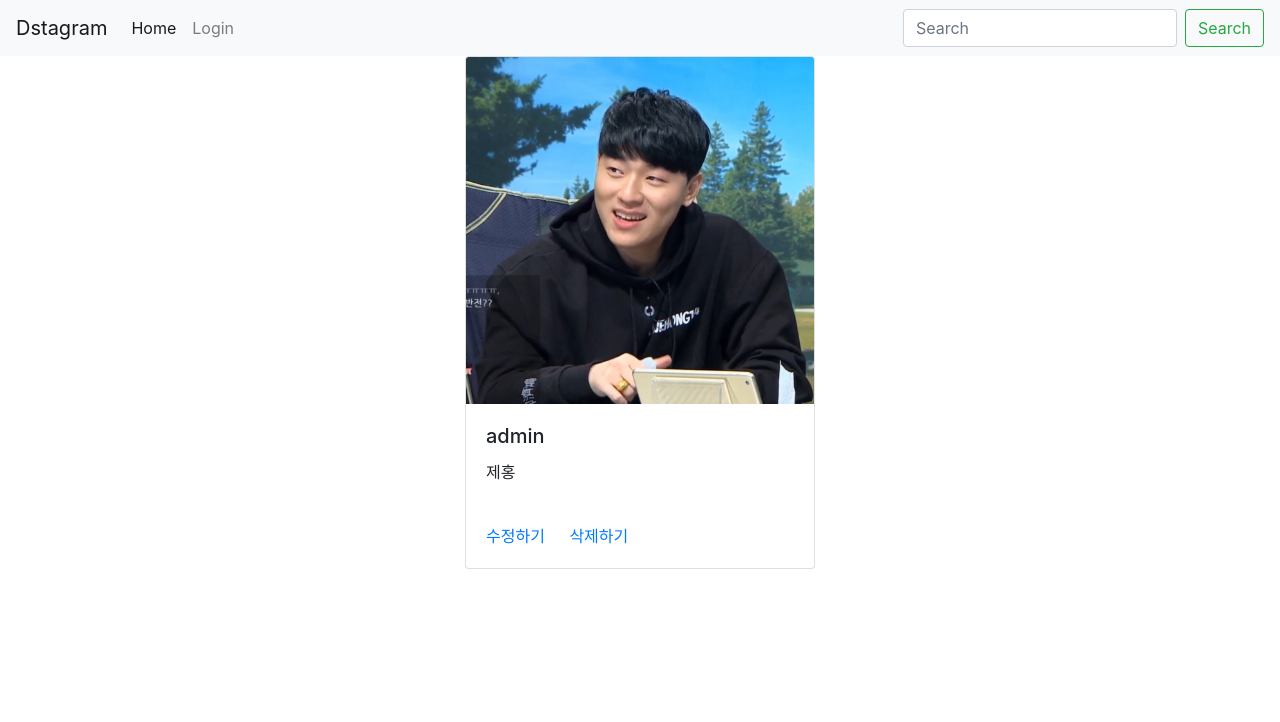
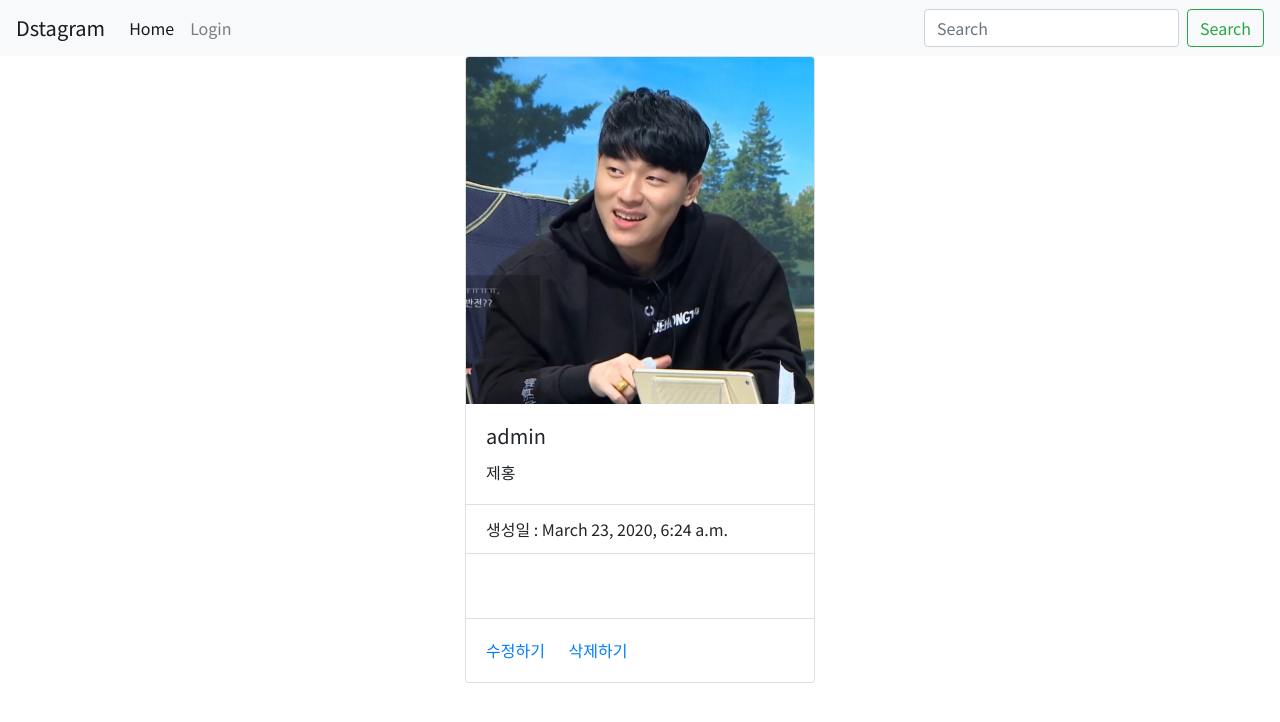
Before and after one commit to syujisu/Django_instagram, a Django app: page /detail/7/ in a window 1280 px wide. Shown: the top 722 px of the page. Run offline with Django 3.2, Linux system fonts and the light colour scheme; data comes from the database, SQL or seed files in the repository; both versions use the stored data as it was after the commit; some libraries are stand-ins or nearby versions.

Commit message:
fix err six

```diff
--- a/instagram/layout/base.html
+++ b/instagram/layout/base.html
@@ -3,9 +3,16 @@
 <head>
     <meta charset="UTF-8">
     <title>{% block title %} {% endblock %}</title>
+    <link href="https://fonts.googleapis.com/css?family=Noto+Sans+KR&display=swap" rel="stylesheet">
+    <link rel="stylesheet" href="https://stackpath.bootstrapcdn.com/bootstrap/4.3.1/css/bootstrap.min.css" integrity="sha384-ggOyR0iXCbMQv3Xipma34MD+dH/1fQ784/j6cY/iJTQUOhcWr7x9JvoRxT2MZw1T" crossorigin="anonymous">
+    <meta name="viewport" content="width=device-width, initial-scale=1">
 
-    <link rel="stylesheet" href="https://stackpath.bootstrapcdn.com/bootstrap/4.3.1/css/bootstrap.min.css" integrity="sha384-ggOyR0iXCbMQv3Xipma34MD+dH/1fQ784/j6cY/iJTQUOhcWr7x9JvoRxT2MZw1T" crossorigin="anonymous">
+    <style>
+      * {
+        font-family: 'Noto Sans KR', sans-serif;
+      }
 
+    </style>
 </head>
 
 <body>
--- a/instagram/photo/templates/photo/photo_detail.html
+++ b/instagram/photo/templates/photo/photo_detail.html
@@ -6,13 +6,23 @@
 <div class="row">
     <div class="col"></div>
     <div class="col-12 col-xl-4 col-md-4">
-        <div class="card" style="">
+        <div class="card" >
             <img src=" {{ object.image.url }}" class="card-img-top" alt="...">
             <div class="card-body">
-
                 <h5 class="card-title">{{ object.author }}</h5>
                 <p class="card-text"> {{ object.text }} </p>
             </div>
+            <ul class = "list-group list-group-flush">
+                <li class = "list-group-item">생성일 : {{ object.created }}</li>
+                <li class = "list-group-item">
+                    {% load disqus_tags %}
+                    <div class = "card-body">
+                        {% disqus_show_comments %}
+                    </div>
+
+                </li>
+            </ul>
+
             <div class="card-body">
                 <a href="{% url 'photo:update' object.id %}" class="card-link">수정하기</a>
                 <a href="{% url 'photo:delete' object.id %}" class="card-link">삭제하기</a>
--- a/requirements.txt
+++ b/requirements.txt
@@ -1,5 +1,7 @@
 asgiref==3.2.5
 Django==3.0.4
+django-disqus==0.5
+mock==4.0.2
 Pillow==7.0.0
 pytz==2019.3
 sqlparse==0.3.1
```
Also changed, not shown: instagram/config/settings.py (+6 -1 lines), instagram/db.sqlite3, 3 other files.
